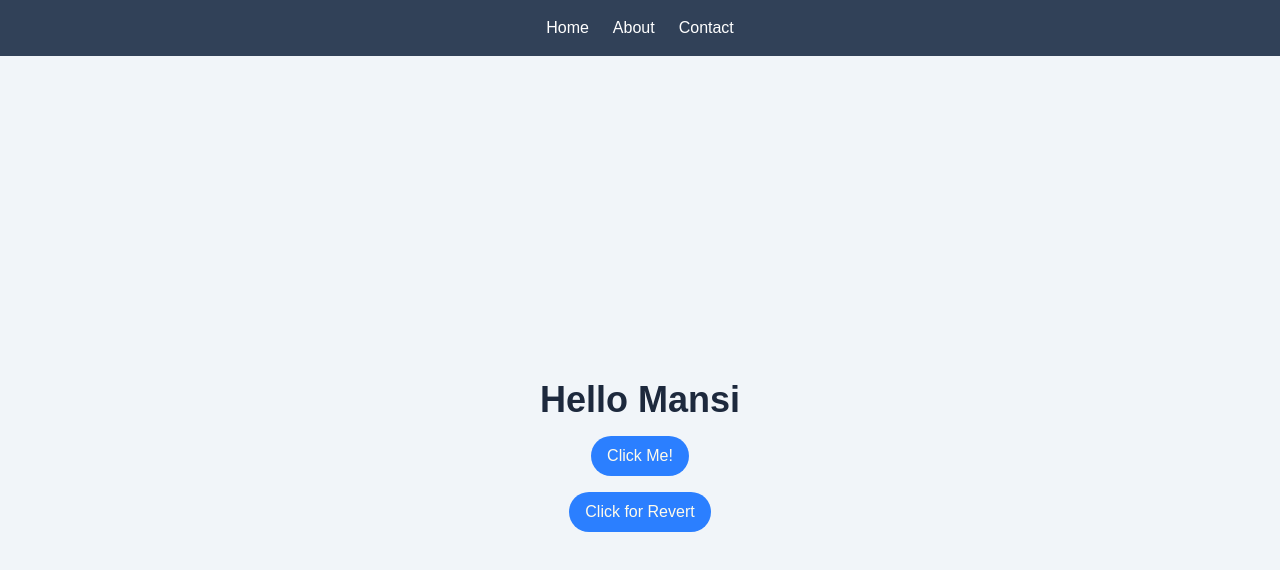
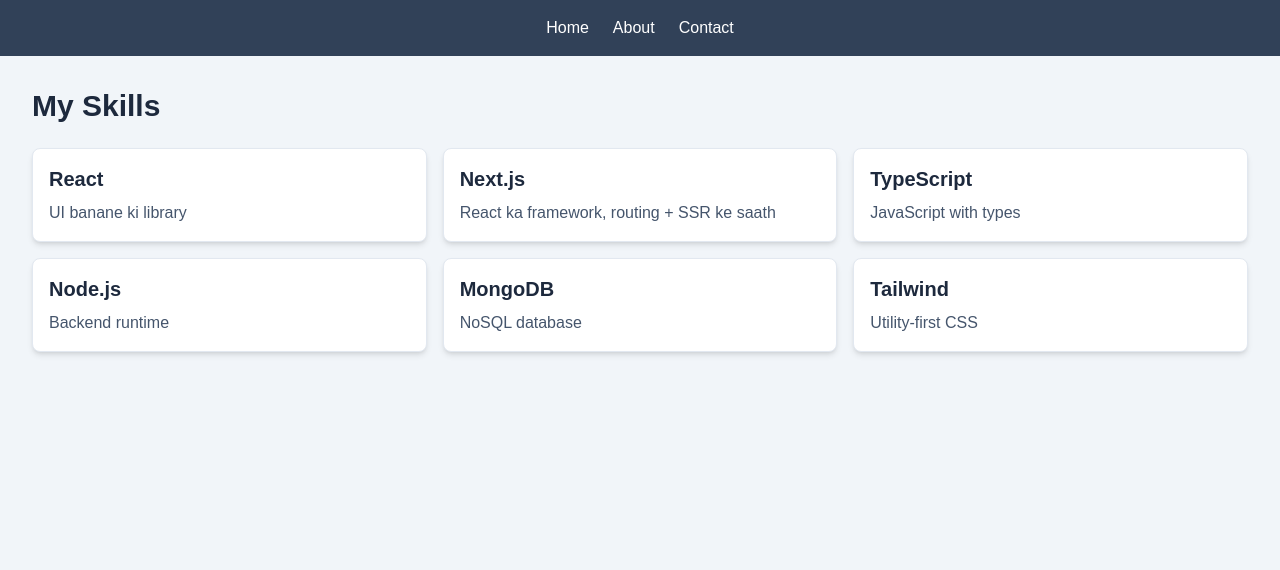
Before and after one commit to Mansi30Bakshi/my-first-app-Nextjs-Typescript, a Next.js app: page / in a window 1280 px wide. Shown: the top 570 px of the page. Built offline with nearby package versions, Linux system fonts and the light colour scheme.

Commit message:
learn: reusable Card component with props + map rendering

```diff
--- /dev/null
+++ b/Components/Card.tsx
@@ -0,0 +1,12 @@
+type CardProps = {
+  title: string;
+  description:string;
+};
+export default function Card({title,description}: CardProps){
+    return(
+      <div className="p-4 bg-white rounded-lg shadow-md border border-slate-200">
+        <h2 className="text-xl font-bold text-slate-800">{title}</h2>
+        <p className="text-slate-600 mt-2">{description}</p>
+      </div>
+    )
+}
--- a/app/page.tsx
+++ b/app/page.tsx
@@ -1,14 +1,25 @@
 "use client"
- import { useState } from "react"
- import Link from "next/link";
+import Card from "@/Components/Card"
 
- export default function Home(){
-     const[message,setMessage] = useState("Hello Mansi");
+
+const skills = [
+  { title: "React", description: "UI banane ki library" },
+  { title: "Next.js", description: "React ka framework, routing + SSR ke saath" },
+  { title: "TypeScript", description: "JavaScript with types" },
+  { title: "Node.js", description: "Backend runtime" },
+  { title: "MongoDB", description: "NoSQL database" },
+  { title: "Tailwind", description: "Utility-first CSS" },
+];
+
+export default function Home(){
   return(
-    <div className="min-h-screen flex flex-col items-center justify-center bg-slate-100 gap-4">
-    <h1 className="text-4xl font-bold text-slate-800">{message}</h1>
-    <button onClick = {() => {setMessage("Button Clicked!")}}className="px-4 py-2 bg-blue-500 text-amber-50 rounded-3xl">Click Me!</button>
-    <button onClick={() => {setMessage("Hello,Mansi")}} className="px-4 py-2 bg-blue-500 text-amber-50 rounded-3xl">Click for Revert</button>
+    <div className="min-h-screen bg-slate-100 p-8">
+      <h1 className="text-3xl font-bold text-slate-800 mb-6">My Skills</h1>
+      <div className="grid grid-cols-1 md:grid-cols-3 gap-4">
+      {skills.map((skill,index) => (
+        <Card key={index} title={skill.title} description={skill.description}/>
+      ))}
+    </div>
     </div>
   )
 }
```
